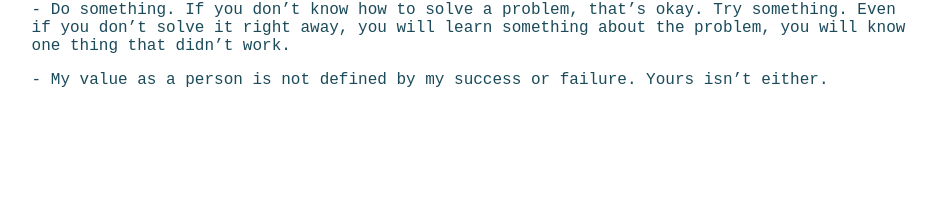
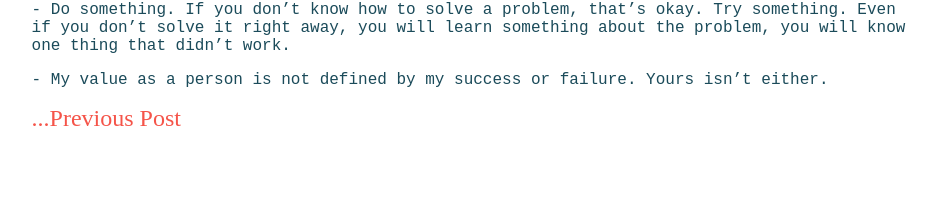
Before and after one commit to adriennedomingus/adriennedomingus.github.io, a Jekyll site: the page built from _posts/2016-01-28-failure-and-the-fear-of-it.html, in a window 1280 px wide. Shown: the part 730-930 px from the top of the page, without its empty margins (166-1113 px from the left). Built offline with Jekyll 4.4.1, drawn with Linux system fonts in a browser that asks for light colours.

Commit message:
previous and next posts

```diff
--- a/_posts/2016-01-10-building-a-server-in-ruby.html
+++ b/_posts/2016-01-10-building-a-server-in-ruby.html
@@ -33,4 +33,5 @@
   <p>It's hard to say for sure what I would have done, but a likely scenario involves the awareness of the need to support different paths and parameters, which might have led me to start parsing the request and building out the support for paths before worrying about being able to output a message and debugging statistics to the browser at all. Think about how confusing that might have been. Inefficient, at the least.</p>
   <p>The lesson: when given projects that aren't broken out into iterations for me - think about that before I start writing code.</p>
   <a class="inline previous-post" href="http://adriennedomingus.github.io/2015/12/24/reading,-writing,-accessing.html">...Previous Post</a>
+  <a class="inline next-post" href="http://adriennedomingus.github.io/2016/01/28/failure-and-the-fear-of-it.html"> Next Post...</a>
 </div>
--- a/_posts/2016-01-28-failure-and-the-fear-of-it.html
+++ b/_posts/2016-01-28-failure-and-the-fear-of-it.html
@@ -10,4 +10,5 @@
   <p>- Go for a walk. Do a headstand. Often things will come to me more clearly after five minutes of movement than an hour digging around in pry. (Do this in moderation of course - your programs won’t write themselves!)</p>
   <p>- Do something. If you don’t know how to solve a problem, that’s okay. Try something. Even if you don’t solve it right away, you will learn something about the problem, you will know one thing that didn’t work. </p>
   <p>- My value as a person is not defined by my success or failure. Yours isn’t either. </p>
+  <a class="inline previous-post" href="http://adriennedomingus.github.io/2016/01/10/building-a-server-in-ruby.html">...Previous Post</a>
 </div>
```
